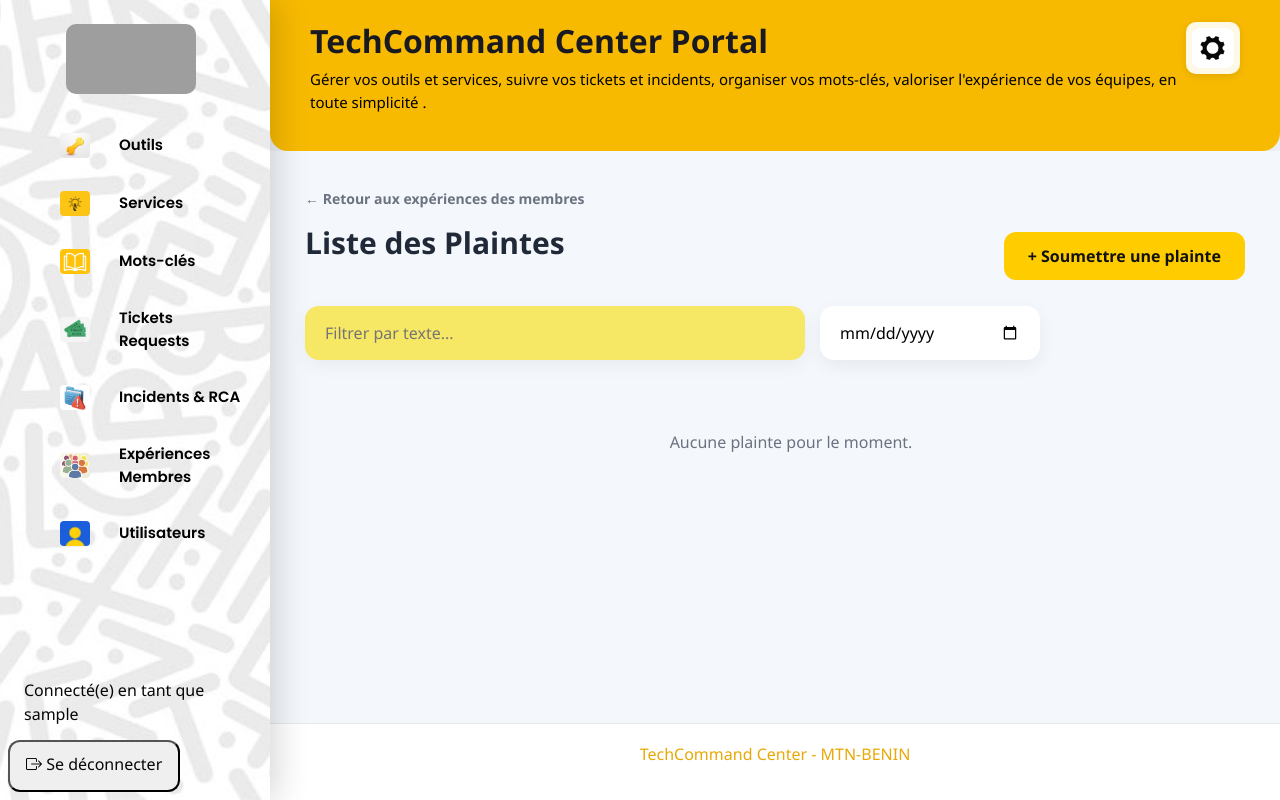
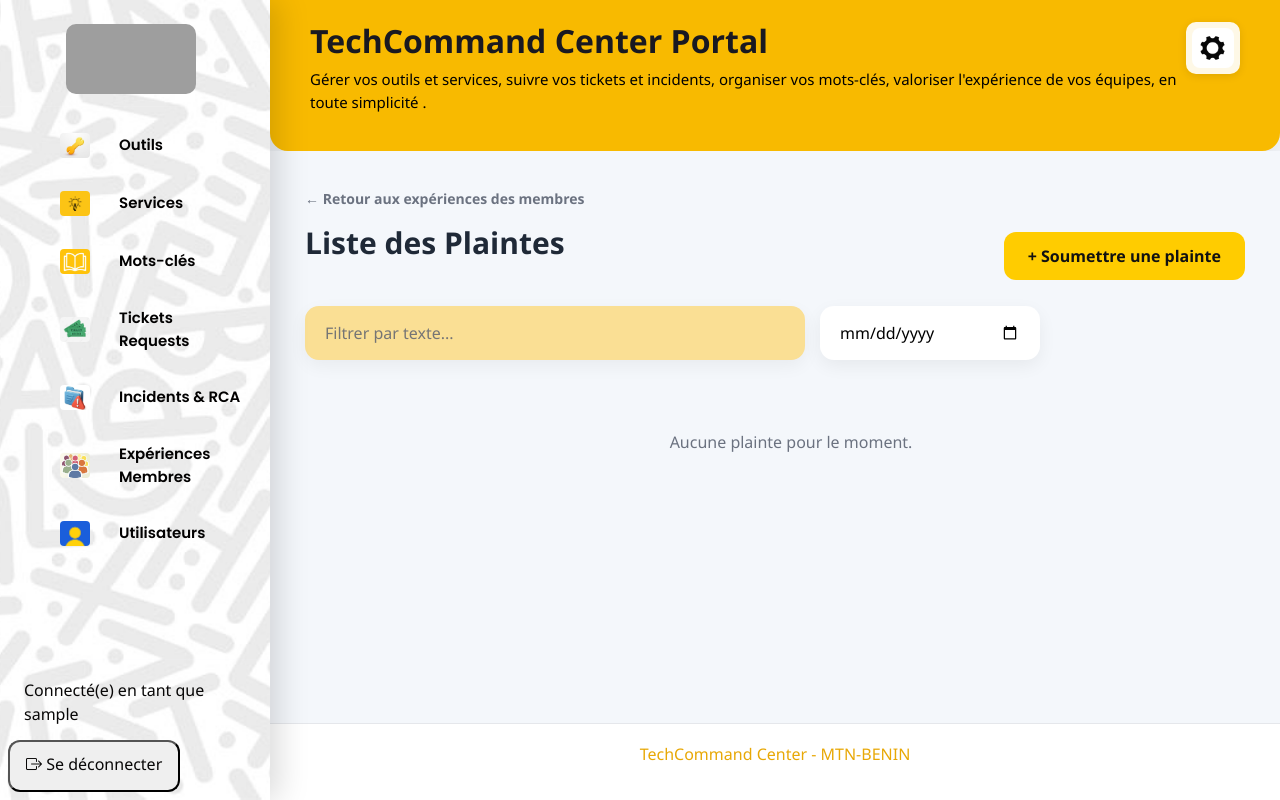
Before and after one commit to segolene21/projet_stage, a Django app: page /experiences/plainte/ in a window 1280 px wide. Run offline with Django 5.2, Linux system fonts and the light colour scheme; the visitor is signed in with stand-in values (Sample User, id 1); data that the repository does not hold is empty; some libraries are stand-ins or nearby versions; grey boxes are pictures that could not be loaded.

Commit message:
Gestion des rca et stylisation

```diff
--- a/opshub/static/css/stage_style.css
+++ b/opshub/static/css/stage_style.css
@@ -196,7 +196,7 @@ textarea{
     width:100%;
     max-width:500px;
     border:none;
-    background:#f6e764;
+    background:#fadf94;
     padding:15px 20px;
     border-radius:14px;
     box-shadow:0 6px 18px rgba(5, 5, 5, 0.05);
```
Also changed, not shown: 2 other files.
